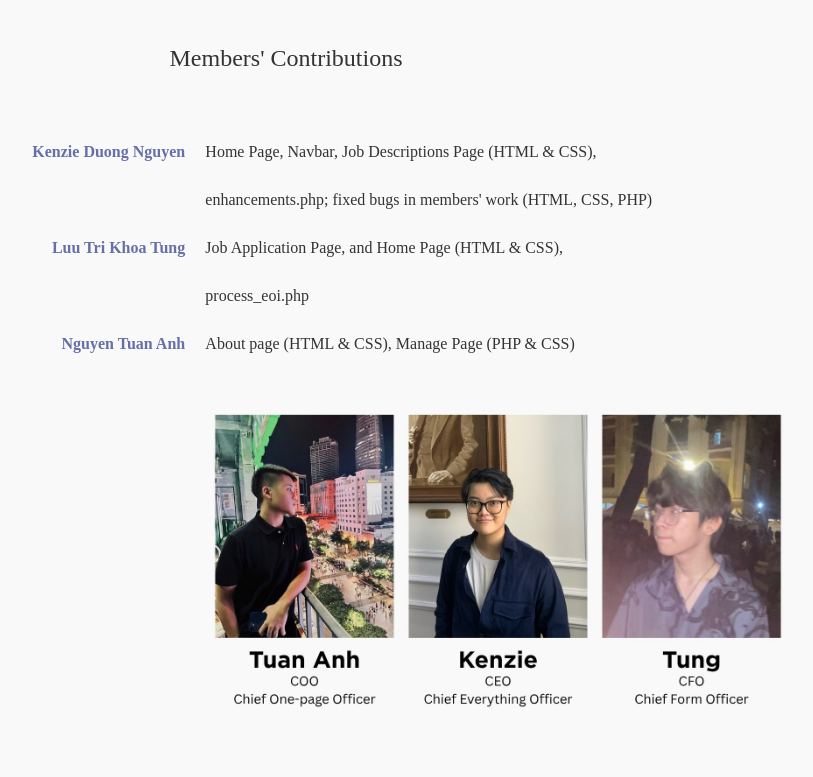
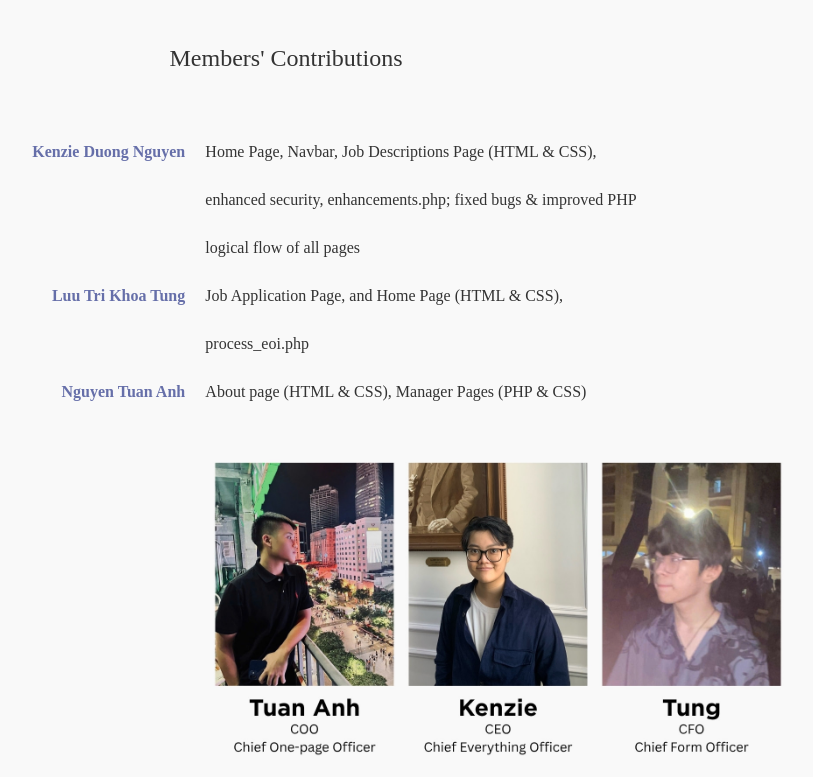
Before and after one commit to 106223201/project2, a PHP site: page /about.php in a window 1280 px wide. Shown: the part 875-1652 px from the top of the page, without its empty margins (354-1167 px from the left). Run offline with PHP 8.4, Linux system fonts and the light colour scheme; some web fonts are replaced.

Commit message:
Last commits to alter responsibilities and success application submission page

```diff
--- a/about.php
+++ b/about.php
@@ -53,11 +53,11 @@
             <h2 id="dd">Members' Contributions</h2>
             <dl>
                 <dt>Kenzie Duong Nguyen</dt>
-                <dd>Home Page, Navbar, Job Descriptions Page (HTML & CSS), enhancements.php; fixed bugs in members' work (HTML, CSS, PHP)</dd>
+                <dd>Home Page, Navbar, Job Descriptions Page (HTML & CSS), enhanced security, enhancements.php; fixed bugs & improved PHP logical flow of all pages</dd>
                 <dt>Luu Tri Khoa Tung</dt>
                 <dd>Job Application Page, and Home Page (HTML & CSS), process_eoi.php</dd>
                 <dt>Nguyen Tuan Anh</dt>
-                <dd>About page (HTML & CSS), Manage Page (PHP & CSS)</dd>
+                <dd>About page (HTML & CSS), Manager Pages (PHP & CSS)</dd>
             </dl>
         </div>
         <!-- Group photo -->
```
Also changed, not shown: process_eoi.php (+8 -1 lines).
